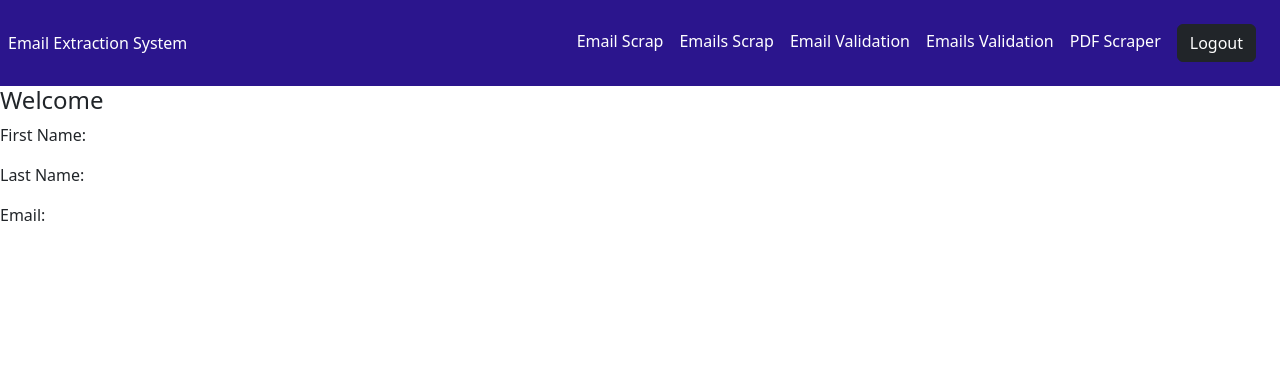
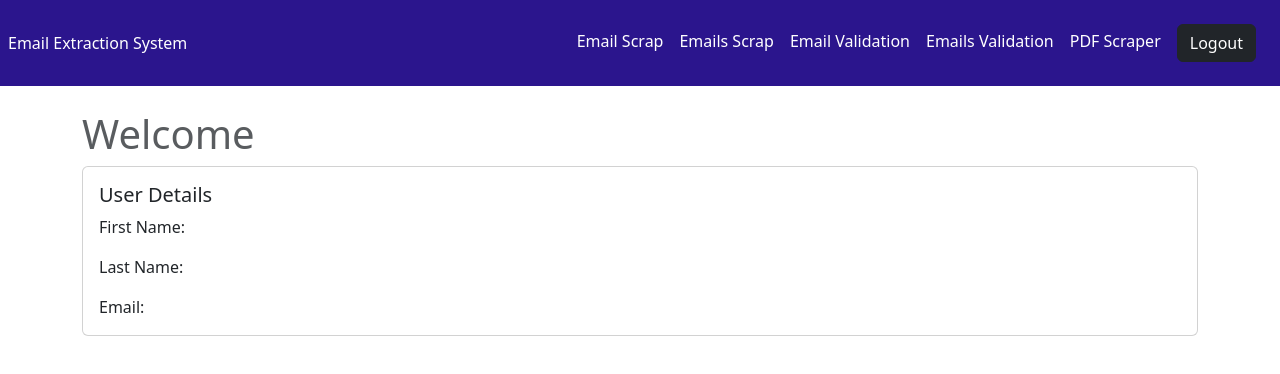
Before and after one commit to scipytechnologies/EmailScrapping, a React (Create React App) app in the folder client/: page /Home in a window 1280 px wide. Shown: the top 374 px of the page. Built offline with nearby package versions, Linux system fonts and the light colour scheme; no server answers; sample sign-in values are in the browser's storage.

Commit message:
completed all requirements

```diff
--- a/client/src/components/Navbar/Navbar.jsx
+++ b/client/src/components/Navbar/Navbar.jsx
@@ -1,17 +1,60 @@
+// import { toast } from "react-toastify";
+// import React from 'react';
+// import { logout } from '../../store/loginedUser';
+// import { useSelector, useDispatch } from 'react-redux';
+// import { NavLink, useNavigate } from 'react-router-dom';
+// import './appbar.css'
+
+
+// function NavBar() {
+
+//     const dispatch = useDispatch();
+//     const navigate = useNavigate()
+
+
+//     const handleLogout = async (e) => {
+//         e.preventDefault()
+//         toast.success("Logged out successfully");
+//         localStorage.clear()
+//         dispatch(logout())
+//         navigate('/')
+//     }
+
+//     return (
+//         <>
+//             <div className="appbar p-2">
+//                 <div>Email Extraction System</div>
+//                 <div>
+//                     <>
+//                         <NavLink to="/Scrap">Email Scrap</NavLink>
+//                         <NavLink to="/Multiurl">Emails Scrap</NavLink>
+//                         <NavLink to="/EmailValidator">Email Validation</NavLink>
+//                         <NavLink to="/MultiEmail">Emails Validation</NavLink>
+//                         <NavLink to="/Pdfscrap">PDF Scraper</NavLink>
+//                         <button className="btn btn-dark m-3" onClick={handleLogout}>Logout</button>
+//                     </>
+//                 </div>
+//             </div>
+//         </>
+//     );
+// }
+
+// export default NavBar;
+
+
+
 
 import { toast } from "react-toastify";
 import React from 'react';
 import { logout } from '../../store/loginedUser';
 import { useSelector, useDispatch } from 'react-redux';
-import { NavLink, useNavigate } from 'react-router-dom';
+import { NavLink, useNavigate, useLocation } from 'react-router-dom';
 import './appbar.css'
 
-
 function NavBar() {
-
     const dispatch = useDispatch();
-    const navigate = useNavigate()
-
+    const navigate = useNavigate();
+    const location = useLocation(); // Get the current route location
 
     const handleLogout = async (e) => {
         e.preventDefault()
@@ -19,6 +62,11 @@ function NavBar() {
         localStorage.clear()
         dispatch(logout())
         navigate('/')
+    }
+
+    // Conditionally render the NavBar based on the route
+    if (location.pathname === '/Login' || location.pathname === '/Register'|| location.pathname === '/') {
+        return null; // Don't render NavBar on login and register pages
     }
 
     return (
--- a/client/src/scenes/Home/Home.jsx
+++ b/client/src/scenes/Home/Home.jsx
@@ -1,42 +1,93 @@
+// import React, { useState, useEffect } from 'react';
+// import { useNavigate } from 'react-router-dom';
+// import axios from 'axios';
+
+// const Home = () => {
+//   const [user, setUser] = useState([]);
+//   const navigate = useNavigate()
+//   useEffect(() => {
+//     const token = JSON.parse(localStorage.getItem('token'))
+//     if (token === undefined) {
+//       navigate('/Login')
+//     }
+//     else {
+//       console.log('token before', token)
+//       let body = {
+//         token
+//       }
+//       axios.post('http://localhost:8000/user/auth', body)
+//         .then((res) => {
+//           const userId = res.data?._id
+//           axios.get(`http://localhost:8000/user/getuser/${userId}`)
+//             .then((res) => {
+//               console.log('user', res.data)
+//               setUser(res.data)
+//             })
+//         })
+//         .catch((err) => {
+//           console.log('err from home', err)
+//         })
+//     }
+//   }, [])
+
+//   return (
+//     <div>
+//       {/* <h2>User Details</h2> */}
+//       <h4>Welcome {user.firstName} {user.lastName}</h4>
+//       <p>First Name: {user.firstName}</p>
+//       <p>Last Name: {user.lastName}</p>
+//       <p>Email: {user.email}</p>
+//     </div>
+//   );
+// };
+
+// export default Home;
+
+
+
 import React, { useState, useEffect } from 'react';
 import { useNavigate } from 'react-router-dom';
 import axios from 'axios';
 
 const Home = () => {
-  const [user, setUser] = useState([]);
-  const navigate = useNavigate()
+  const [user, setUser] = useState({});
+  const navigate = useNavigate();
+
   useEffect(() => {
-    const token = JSON.parse(localStorage.getItem('token'))
-    if (token === undefined) {
-      navigate('/Login')
-    }
-    else {
-      console.log('token before', token)
+    const token = JSON.parse(localStorage.getItem('token'));
+    if (!token) {
+      navigate('/Login');
+    } else {
+      console.log('token before', token);
       let body = {
         token
-      }
+      };
       axios.post('http://localhost:8000/user/auth', body)
         .then((res) => {
-          const userId = res.data?._id
+          const userId = res.data?._id;
           axios.get(`http://localhost:8000/user/getuser/${userId}`)
             .then((res) => {
-              console.log('user', res.data)
-              setUser(res.data)
+              console.log('user', res.data);
+              setUser(res.data);
             })
         })
         .catch((err) => {
-          console.log('err from home', err)
-        })
+          console.log('err from home', err);
+        });
     }
-  }, [])
+  }, []);
 
   return (
-    <div>
-      {/* <h2>User Details</h2> */}
-      <h4>Welcome {user.firstName} {user.lastName}</h4>
-      <p>First Name: {user.firstName}</p>
-      <p>Last Name: {user.lastName}</p>
-      <p>Email: {user.email}</p>
+    <div className="container mt-4">
+      <h1 className="card-subtitle mb-2 text-muted">Welcome {user.firstName} {user.lastName}</h1>
+      <div className="card">
+        <div className="card-body">
+          <h5 className="card-title">User Details</h5>
+          <p className="card-text">First Name: {user.firstName}</p>
+          <p className="card-text">Last Name: {user.lastName}</p>
+          <p className="card-text">Email: {user.email}</p>
+        </div>
+      </div>
     </div>
   );
 };
```
